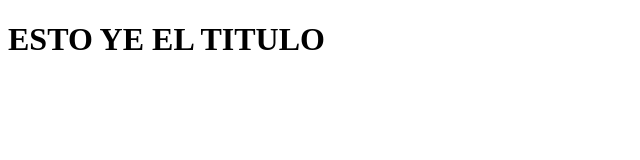
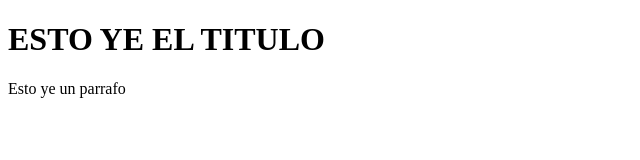
Before and after one commit to felixCordero/Proyecto-web-Empresa-C, a plain HTML site: page index.html in a window 1280 px wide. Shown: the whole page, without its empty margins (0-640 px from the left). Drawn offline with Linux system fonts and the light colour scheme.

Commit message:
Update index.html

```diff
--- a/index.html
+++ b/index.html
@@ -7,5 +7,6 @@
 </head>
 <body>
     <h1>ESTO YE EL TITULO</h1>
+    <p>Esto ye un parrafo</p>
 </body>
 </html>
```
